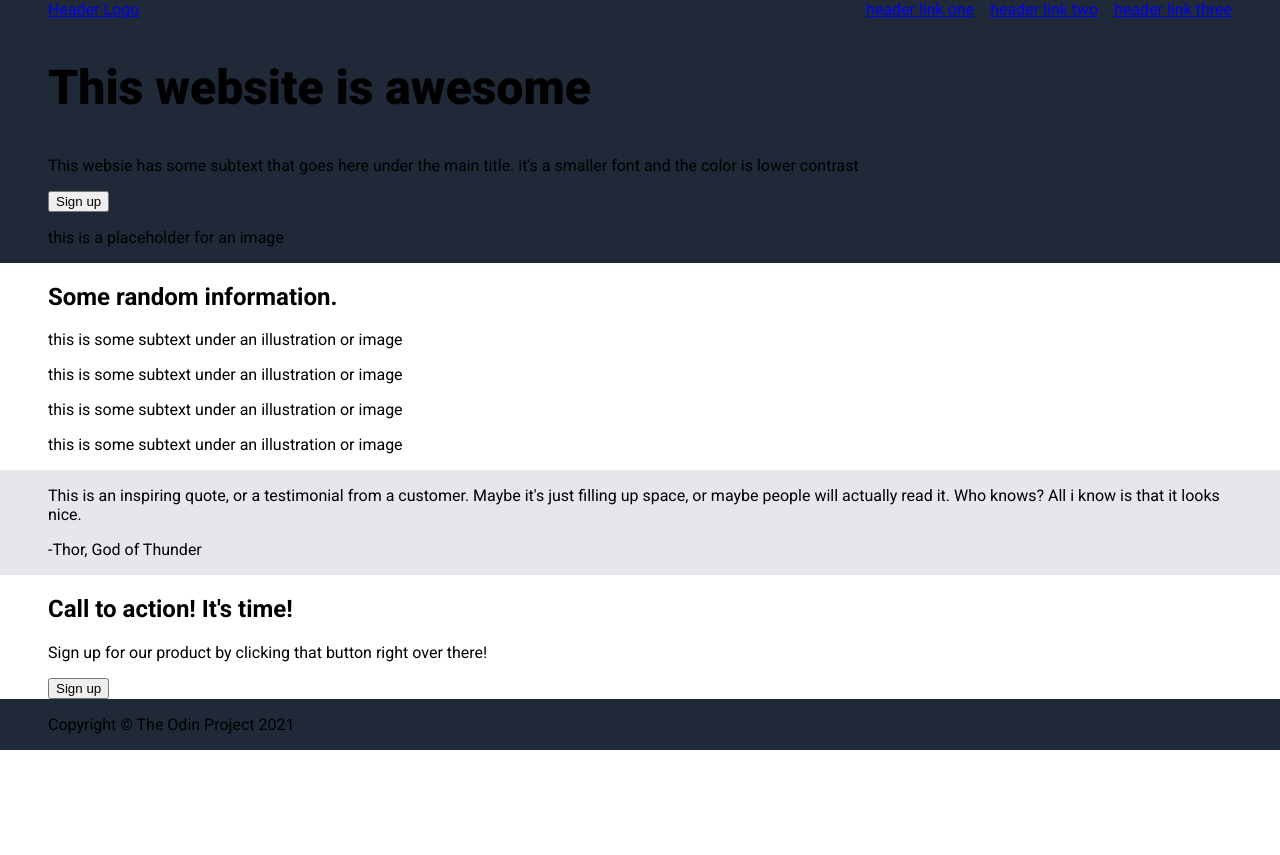
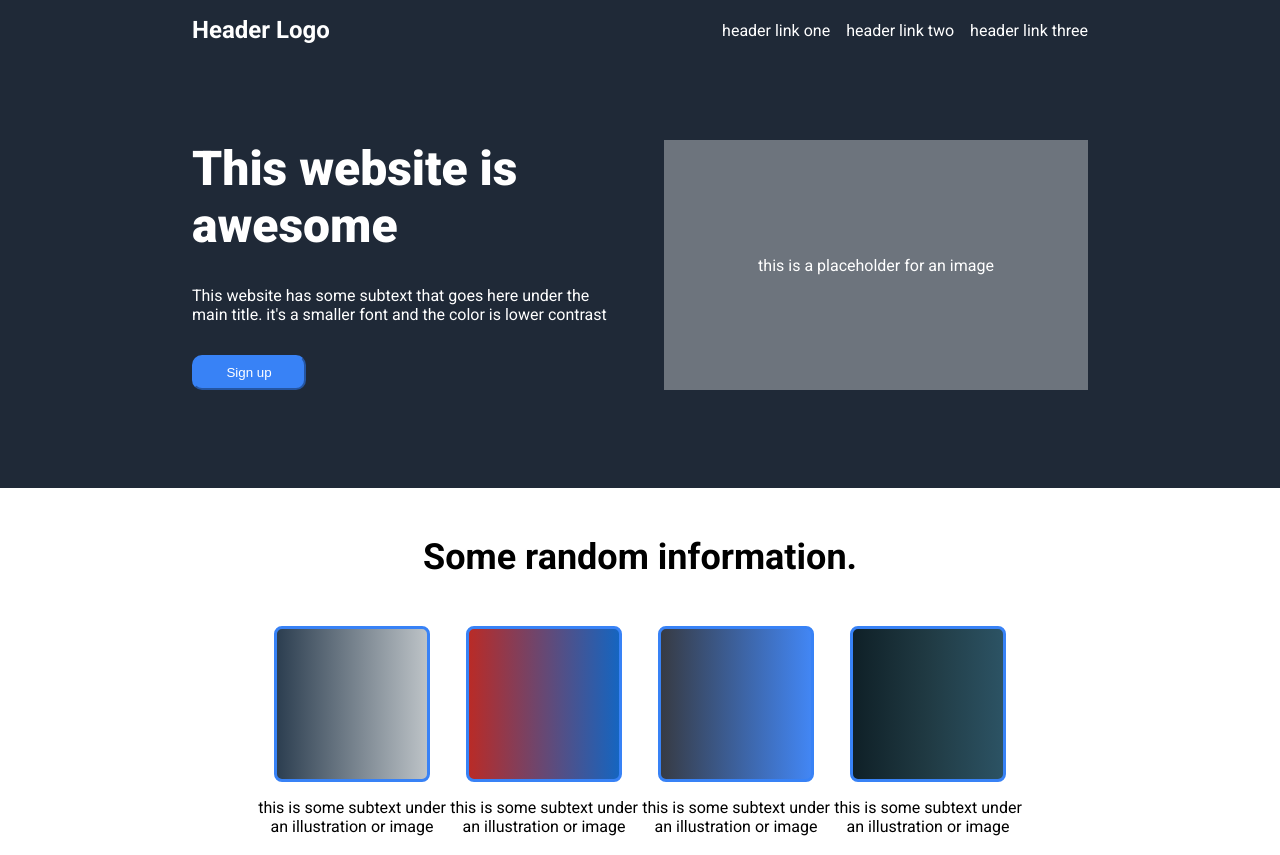
Before and after one commit to mfbalestra/landing-page, a plain HTML site: page index.html in a window 1280 px wide. Shown: the top 855 px of the page. Before the commit the page ends 800 px from the top, so only its background shows below. Drawn offline with Linux system fonts and the light colour scheme.

Commit message:
finished info section

```diff
--- a/css/styles.css
+++ b/css/styles.css
@@ -6,7 +6,7 @@ body {
 }
 
 body > * {
-    padding: 0 48px;
+    padding: 0 15vw;
 }
 
 ul {
@@ -15,28 +15,128 @@ ul {
     margin: 0;
 }
 
+a {
+    text-decoration: none;
+    color: white;
+}
+
 .navbar {
+    padding-top: 16px;
     background-color: #1F2937;
     display: flex;
     justify-content: space-between;
+    align-items: center;
+    padding-bottom: 96px;
+}
+
+.logo {
+    font-weight: 700;
+    font-size: 24px;
 }
 
 .links {
     display: flex;
-    gap: 16px;
+    gap: 16px;;
 }
 
 .card-container {
     background-color: #1F2937;
+    display: flex;
+    gap: 48px;
+    height: 250px;
+    padding-bottom: 98px;
 }
 
-.card-text h2 {
+.card-text {
+    width: 33vw;
+    color: white;
+    flex: 1;
+    display: flex;
+    flex-direction: column;
+    justify-content: space-between;
+}
+
+.card-title {
     font-size: 48px;
     font-weight: 900;
+    margin: 0;
+}
+
+.card-button {
+    background-color: #3882F6;
+    border-color: #3882F6;
+    border-radius: 10px;
+    width: 114px;
+    color: white;
+    padding: 8px;
+}
+
+.card-image {
+    width: 33vw;
+    color: white;
+    display: flex;
+    background-color: #6d747d;
+    flex: 1;
+    align-items: center;
+    justify-content: center;
 }
 
 .info {
+    display: flex;
+    flex-direction: column;
+    align-items: center;
+    height: 400px;
+}
 
+.info-title {
+    margin: 48px;
+    font-size: 36px;
+}
+
+.boxes {
+    display: flex;
+    width: 60vw;
+    justify-content: center;
+}
+
+.box1,
+.box2,
+.box3,
+.box4 {
+    display: flex;
+    flex-direction: column;
+    align-items: center;
+}
+
+.image-box1,
+.image-box2,
+.image-box3,
+.image-box4 {
+    width: 150px;
+    height: 150px;
+    border-radius: 8px;
+    border-style: solid;
+    border-color: #3882F6;
+}
+
+.image-box1 {
+    background: linear-gradient(to left, #bdc3c7, #2c3e50);
+}
+
+.image-box2 {
+    background: linear-gradient(to right, #b92b27, #1565c0);
+}
+
+.image-box3 {
+    background: linear-gradient(to right, #373b44, #4286f4);
+}
+
+.image-box4 {
+    background: linear-gradient(to right, #0f2027, #203a43, #2c5364);
+}
+
+.box-p {
+    text-align: center;
 }
 
 .quote {
--- a/index.html
+++ b/index.html
@@ -16,7 +16,7 @@
 
 <body>
     <div class="navbar">
-        <a href="#">Header Logo</a>
+        <a href="#" class="logo">Header Logo</a>
         <ul class="links">
             <li><a href="#">header link one</a></li>
             <li><a href="#">header link two</a></li>
@@ -26,10 +26,10 @@
 
     <div class="card-container">
         <div class="card-text">
-            <h2>This website is awesome</h2>
-            <p>This websie has some subtext that goes here under the main title.
+            <p class="card-title">This website is awesome</p>
+            <p>This website has some subtext that goes here under the main title.
                 it's a smaller font and the color is lower contrast</p>
-            <button>Sign up</button>
+            <button class="card-button">Sign up</button>
         </div>
         <div class="card-image">
             <p>this is a placeholder for an image</p>
@@ -37,31 +37,31 @@
     </div>
 
     <div class="info">
-        <h2>Some random information.</h2>
+        <h2 class="info-title">Some random information.</h2>
         <div class="boxes">
             <div class="box1">
-                <div class="image-box">
+                <div class="image-box1">
 
                 </div>
-                <p>this is some subtext under an illustration or image</p>
+                <p class="box-p">this is some subtext under an illustration or image</p>
             </div>
             <div class="box2">
-                <div class="image-box">
+                <div class="image-box2">
 
                 </div>
-                <p>this is some subtext under an illustration or image</p>
+                <p class="box-p">this is some subtext under an illustration or image</p>
             </div>
             <div class="box3">
-                <div class="image-box">
+                <div class="image-box3">
 
                 </div>
-                <p>this is some subtext under an illustration or image</p>
+                <p class="box-p">this is some subtext under an illustration or image</p>
             </div>
             <div class="box4">
-                <div class="image-box">
+                <div class="image-box4">
 
                 </div>
-                <p>this is some subtext under an illustration or image</p>
+                <p class="box-p">this is some subtext under an illustration or image</p>
             </div>
         </div>
     </div>
```
